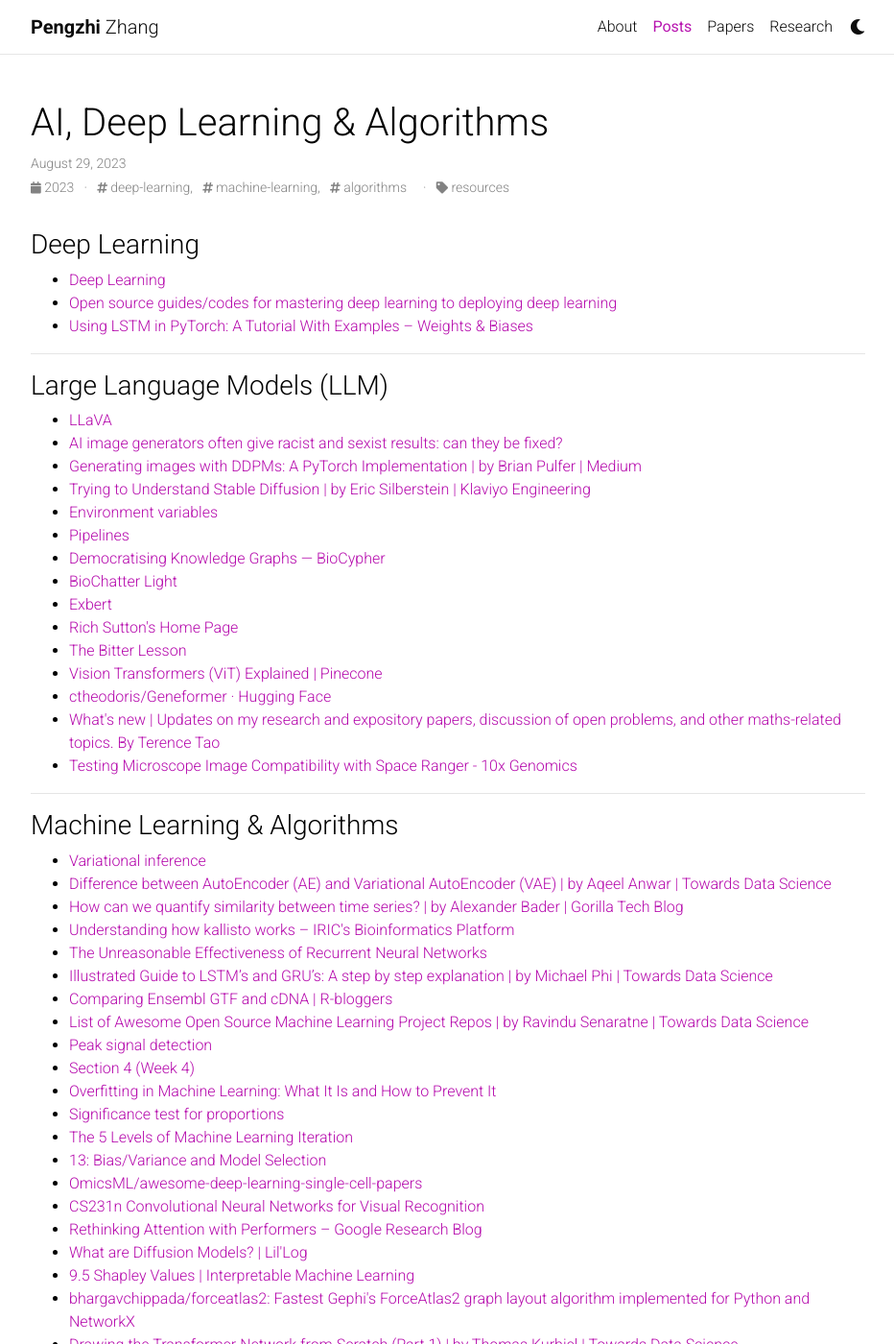
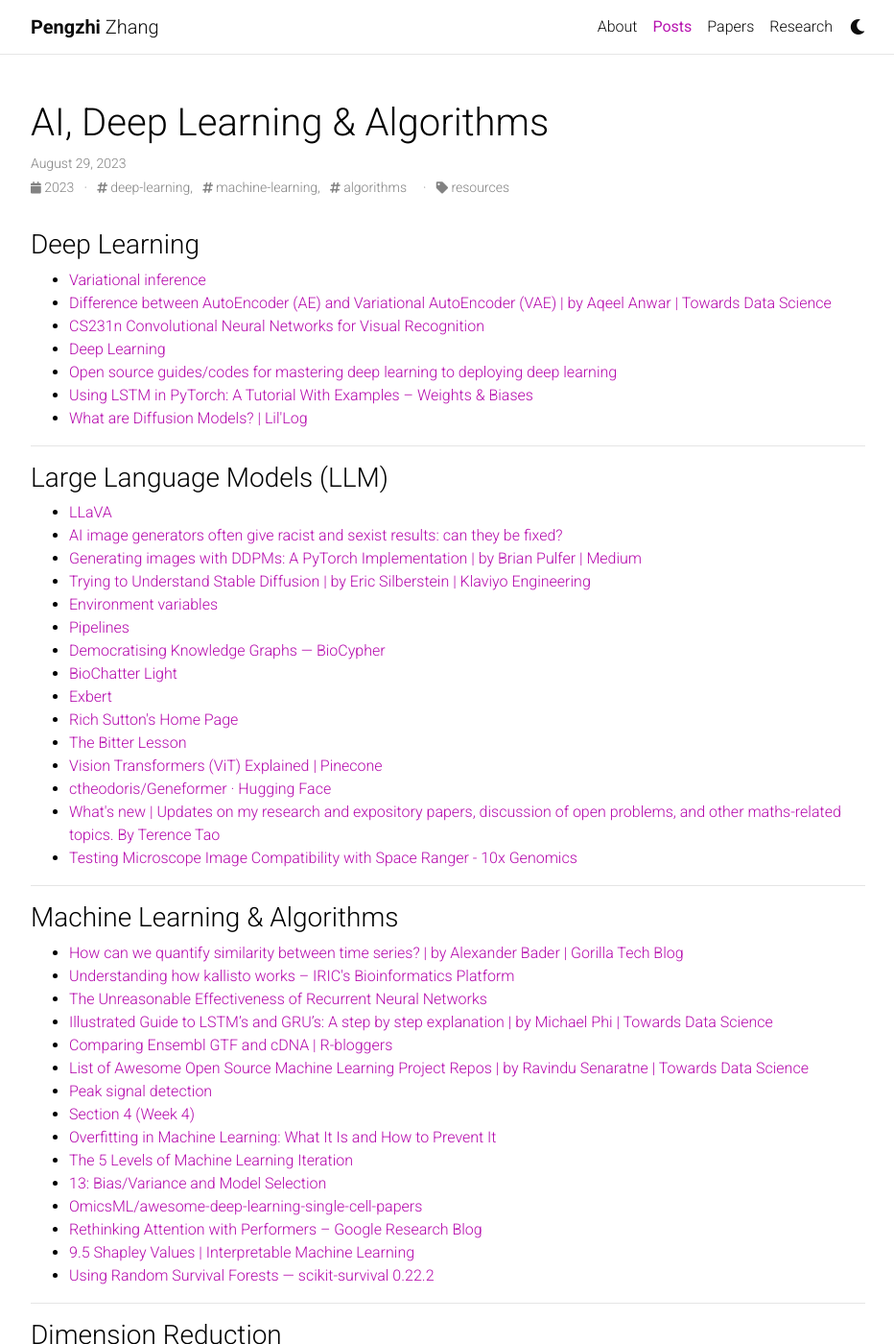
Before and after one commit to biopzhang/biopzhang.github.io, a Jekyll site: the page built from _posts/2023-08-29-ai-and-algorithms.md, in a window 1280 px wide and 1400 px high. Shown: the whole window at 96% size, without its empty margins (173-1105 px from the left). Built offline with Jekyll 4.4.1, drawn with Linux system fonts in a browser that asks for light colours; comment, search, counter and statistics services are not loaded; a style sheet for code colours, icons or effects is not loaded; some of the changed text lies outside the part shown.

Commit message:
Update Posts & Resources (Bookmarks) “2023-08-29-ai-and-algorithms”

```diff
--- a/_posts/2023-08-29-ai-and-algorithms.md
+++ b/_posts/2023-08-29-ai-and-algorithms.md
@@ -38,9 +44,8 @@ categories: resources
 <hr>
 
 ### Machine Learning & Algorithms
+
 <ul>
-    <li><a href="https://ermongroup.github.io/cs228-notes/inference/variational/">Variational inference</a></li>
-    <li><a href="https://towardsdatascience.com/difference-between-autoencoder-ae-and-variational-autoencoder-vae-ed7be1c038f2">Difference between AutoEncoder (AE) and Variational AutoEncoder (VAE) | by Aqeel Anwar | Towards Data Science</a></li>
     <li><a href="https://tech.gorilla.co/how-can-we-quantify-similarity-between-time-series-ed1d0b633ca0">How can we quantify similarity between time series? | by Alexander Bader | Gorilla Tech Blog</a></li>
     <li><a href="https://bioinfo.iric.ca/understanding-how-kallisto-works/">Understanding how kallisto works &#x2013; IRIC's Bioinformatics Platform</a></li>
     <li><a href="http://karpathy.github.io/2015/05/21/rnn-effectiveness/">The Unreasonable Effectiveness of Recurrent Neural Networks</a></li>
@@ -50,22 +55,18 @@ categories: resources
     <li><a href="https://stackoverflow.com/questions/22583391/peak-signal-detection-in-realtime-timeseries-data/43512887#43512887">Peak signal detection</a></li>
     <li><a href="https://cs230.stanford.edu/section/4/#l1-and-l2-regularization">Section 4 (Week 4)</a></li>
     <li><a href="https://elitedatascience.com/overfitting-in-machine-learning">Overfitting in Machine Learning: What It Is and How to Prevent It</a></li>
-    <li><a href="https://www.linkedin.com/learning/statistics-foundations-2/significance-test-for-proportions?u=78588490">Significance test for proportions</a></li>
     <li><a href="https://elitedatascience.com/machine-learning-iteration#micro">The 5 Levels of Machine Learning Iteration</a></li>
     <li><a href="http://www.cs.cornell.edu/courses/cs4780/2015fa/web/lecturenotes/lecturenote13.html">13: Bias/Variance and Model Selection</a></li>
     <li><a href="https://github.com/OmicsML/awesome-deep-learning-single-cell-papers">OmicsML/awesome-deep-learning-single-cell-papers</a></li>
-    <li><a href="https://cs231n.github.io/neural-networks-1/">CS231n Convolutional Neural Networks for Visual Recognition</a></li>
     <li><a href="https://blog.research.google/2020/10/rethinking-attention-with-performers.html">Rethinking Attention with Performers – Google Research Blog</a></li>
-    <li><a href="https://lilianweng.github.io/posts/2021-07-11-diffusion-models/">What are Diffusion Models? | Lil'Log</a></li>
     <li><a href="https://christophm.github.io/interpretable-ml-book/shapley.html">9.5 Shapley Values | Interpretable Machine Learning</a></li>
-    <li><a href="https://github.com/bhargavchippada/forceatlas2">bhargavchippada/forceatlas2: Fastest Gephi's ForceAtlas2 graph layout algorithm implemented for Python and NetworkX</a></li>
-    <li><a href="https://towardsdatascience.com/drawing-the-transformer-network-from-scratch-part-1-9269ed9a2c5e">Drawing the Transformer Network from Scratch (Part 1) | by Thomas Kurbiel | Towards Data Science</a></li>
     <li><a href="https://scikit-survival.readthedocs.io/en/stable/user_guide/random-survival-forest.html">Using Random Survival Forests — scikit-survival 0.22.2</a></li>
 </ul>
 
 <hr>
 
 ### Dimension Reduction
+
 <ul>
     <li><a href="http://strata.uga.edu/6370/lecturenotes/principalComponents.html">PCA</a></li>
     <li><a href="https://pair-code.github.io/understanding-umap">UMAP</a></li>
```
Also changed, not shown: other parts of _posts/2023-08-29-ai-and-algorithms.md (+6 -0 lines).
